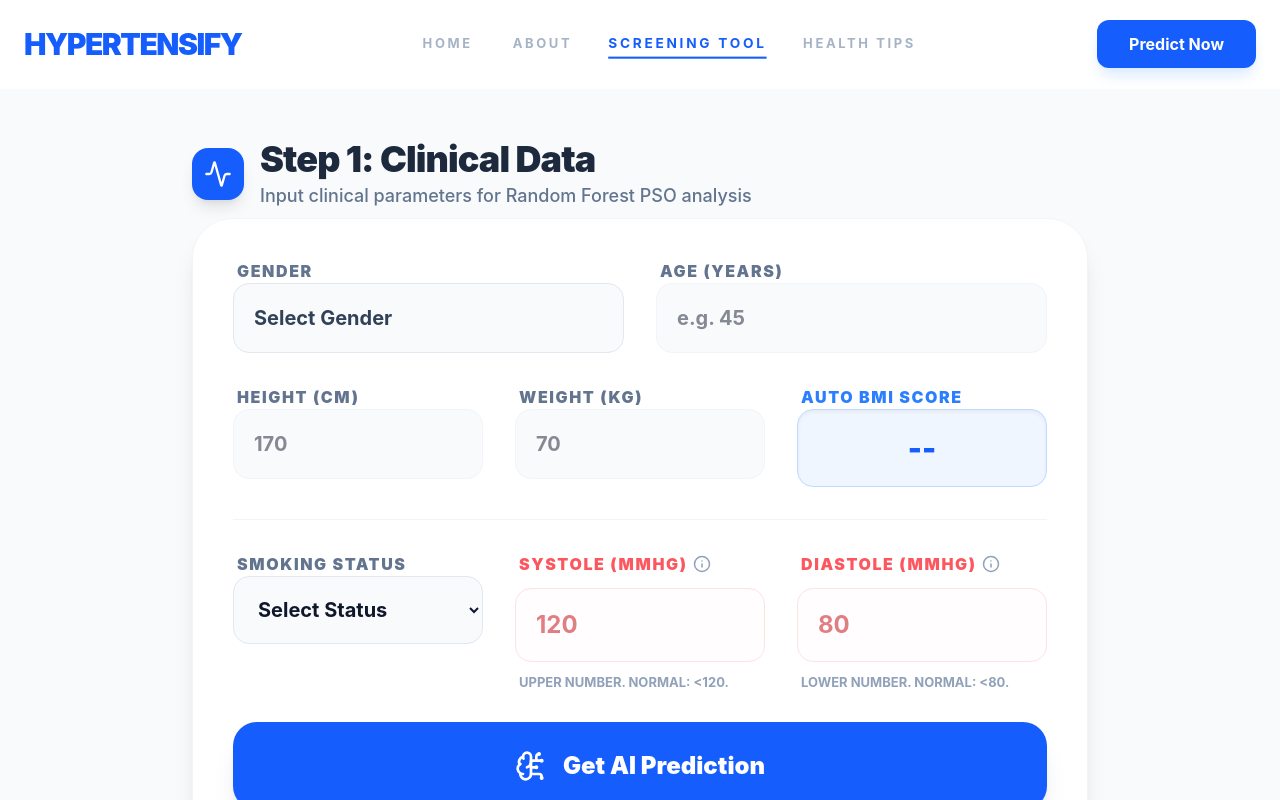
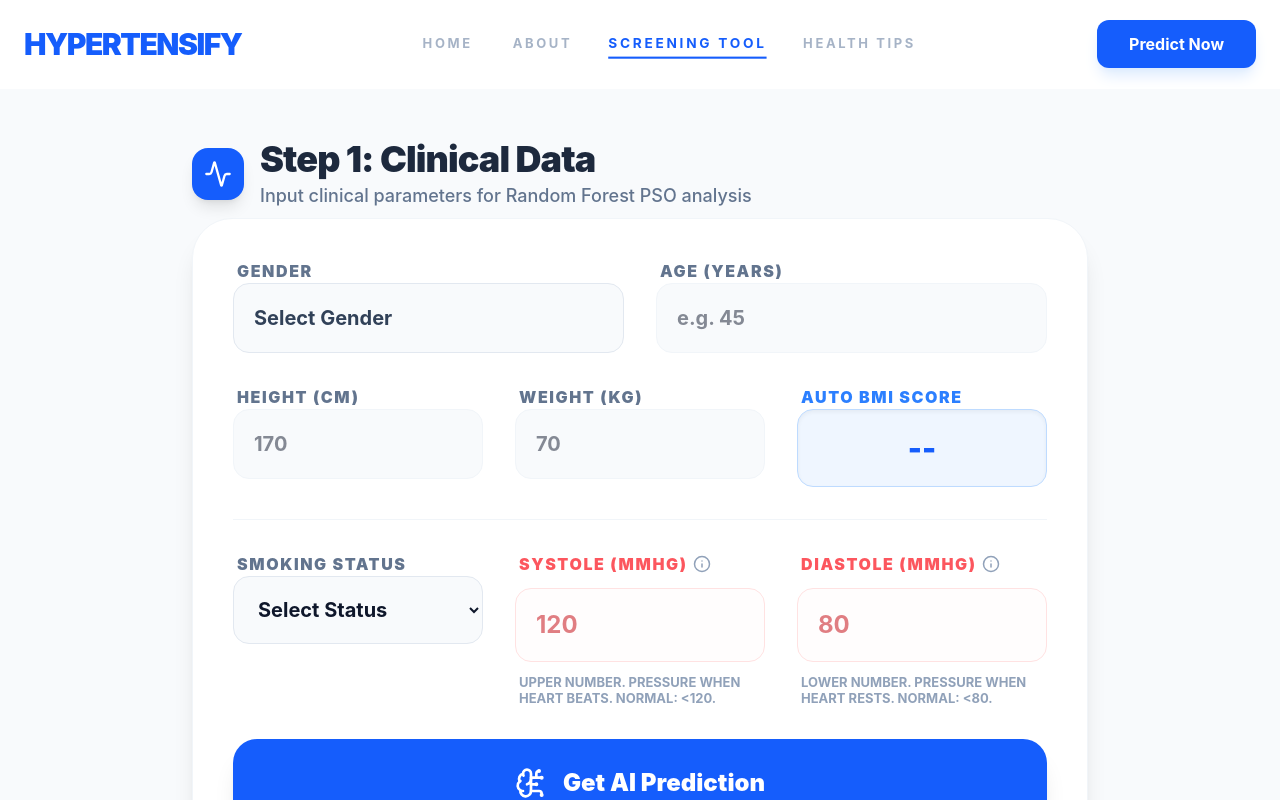
Before and after one commit to christianptrii/hypertension-pred-app, a React (Vite) app in the folder frontend/: page / in a window 1280 px wide. Both pictures are taken after a click on the button "SCREENING TOOL". Shown: the top 800 px of the page. Built offline with nearby package versions, Linux system fonts and the light colour scheme.

Commit message:
fix: improve descriptions for systole and diastole inputs in Predict page for better clarity

```diff
--- a/frontend/src/pages/Predict.jsx
+++ b/frontend/src/pages/Predict.jsx
@@ -251,14 +251,14 @@ const Predict = () => {
                                         Systole (mmHg) <Info size={18} className="text-slate-400" />
                                     </label>
                                     <input type="number" name="systole" placeholder="120" required onChange={handleInputChange} className="w-full p-5 bg-red-50/20 border border-red-100 rounded-2xl outline-none font-bold text-xl md:text-2xl text-red-700 focus:ring-2 focus:ring-red-500" />
-                                    <p className="text-[11px] md:text-[13px] text-slate-400 font-bold ml-1 leading-tight uppercase">Upper number. Normal: &lt;120.</p>
+                                    <p className="text-[11px] md:text-[13px] text-slate-400 font-bold ml-1 leading-tight uppercase">Upper number. Pressure when heart beats. Normal: &lt;120.</p>
                                 </div>
                                 <div className="space-y-3">
                                     <label className="text-sm md:text-base font-black uppercase tracking-widest ml-1 text-red-500/80 flex items-center gap-1.5">
                                         Diastole (mmHg) <Info size={18} className="text-slate-400" />
                                     </label>
                                     <input type="number" name="diastole" placeholder="80" required onChange={handleInputChange} className="w-full p-5 bg-red-50/20 border border-red-100 rounded-2xl outline-none font-bold text-xl md:text-2xl text-red-700 focus:ring-2 focus:ring-red-500" />
-                                    <p className="text-[11px] md:text-[13px] text-slate-400 font-bold ml-1 leading-tight uppercase">Lower number. Normal: &lt;80.</p>
+                                    <p className="text-[11px] md:text-[13px] text-slate-400 font-bold ml-1 leading-tight uppercase">Lower number. Pressure when heart rests. Normal: &lt;80.</p>
                                 </div>
                             </div>
 
```
